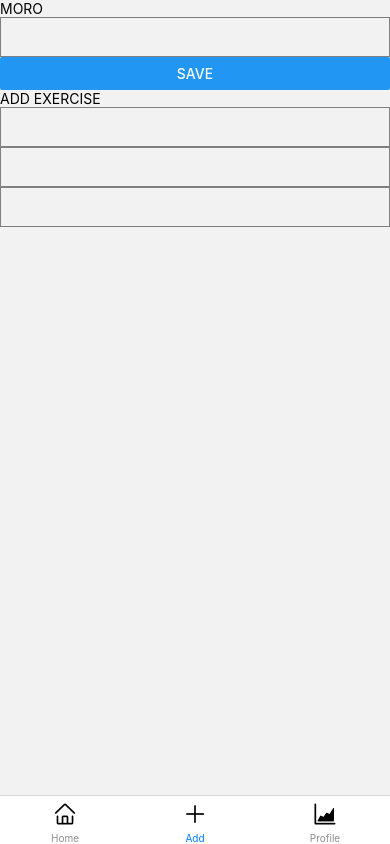
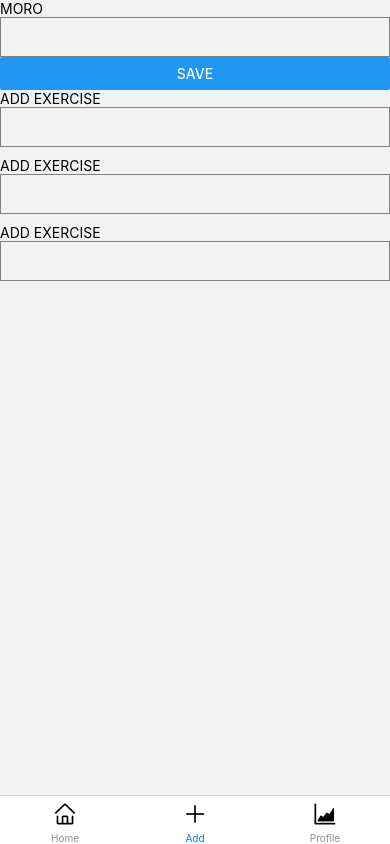
Before and after one commit to juhoohuj/mobile-project, a React Native app: screen /Add in a window 390 px wide. Built offline with nearby package versions, Linux system fonts and the light colour scheme.

Commit message:
removed header and fixed overlapping

```diff
--- a/components/AddScreen.js
+++ b/components/AddScreen.js
@@ -1,9 +1,10 @@
-import { View, Text } from "react-native";
+import { View, Text, ScrollView } from "react-native";
 import AsyncStorage from '@react-native-async-storage/async-storage';
 import { useState, useEffect } from "react";
 import { Button } from "react-native";
 import { TextInput } from "react-native";
 import { Header } from "@react-navigation/elements";
+import {SafeAreaProvider, useSafeAreaInsets,} from 'react-native-safe-area-context';
 
 
 
@@ -38,10 +39,11 @@ import { Header } from "@react-navigation/elements";
     }
 
 
-
+    const insets = useSafeAreaInsets();
 
     return (
-        <View>
+
+        <ScrollView style={{paddingTop: insets.top,}}>
             <View>
                 <Text>MORO</Text>
                 <TextInput
@@ -54,11 +56,13 @@ import { Header } from "@react-navigation/elements";
             </View>
             <View>
                 <Text>ADD EXERCISE</Text>
-                <TextInput style={{ height: 40, borderColor: 'gray', borderWidth: 1 }}/>
-                <TextInput style={{ height: 40, borderColor: 'gray', borderWidth: 1 }}/>
-                <TextInput style={{ height: 40, borderColor: 'gray', borderWidth: 1 }}/>
+                <TextInput style={{ height: 40, borderColor: 'gray', borderWidth: 1, marginBottom: 10 }}/>
+                <Text>ADD EXERCISE</Text>
+                <TextInput style={{ height: 40, borderColor: 'gray', borderWidth: 1, marginBottom: 10 }}/>
+                <Text>ADD EXERCISE</Text>
+                <TextInput style={{ height: 40, borderColor: 'gray', borderWidth: 1, marginBottom: 10 }}/>
             </View>
-        </View>
+        </ScrollView>
     )
  }
 
```
